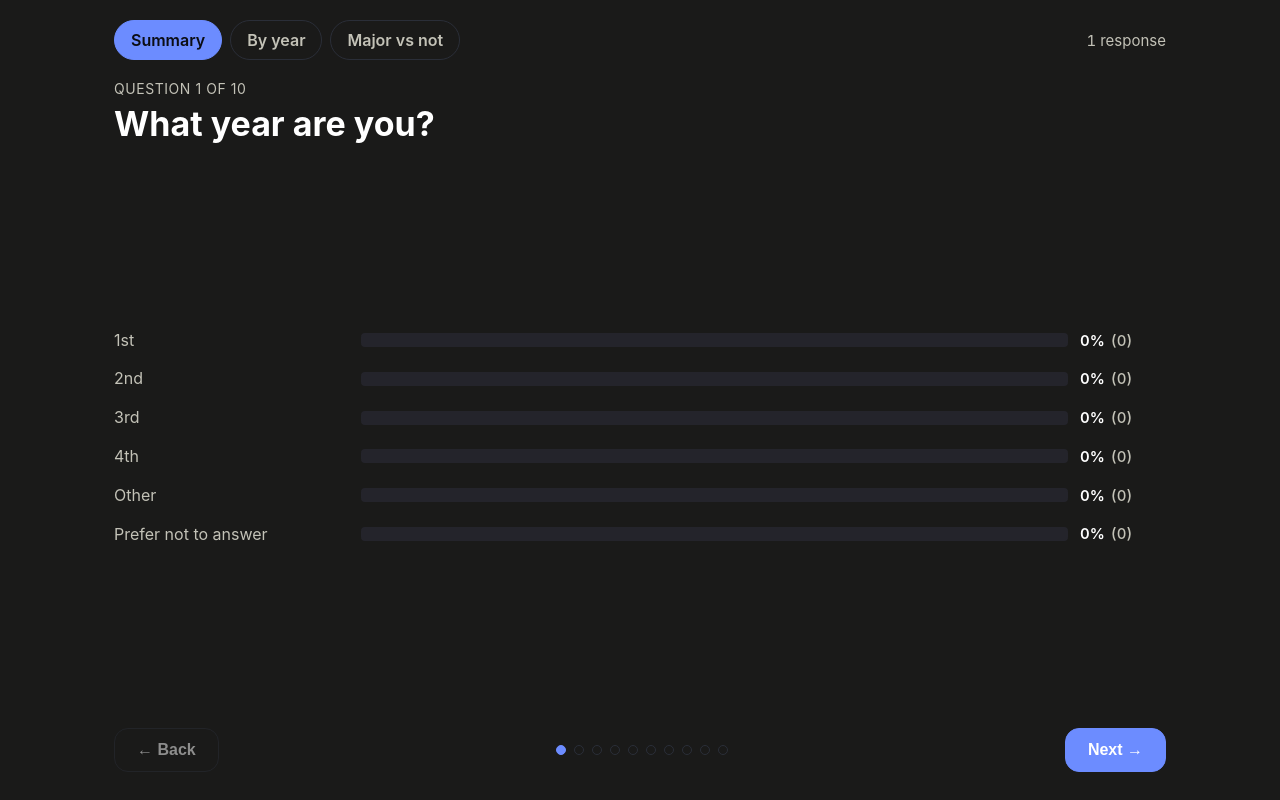
After one commit to Rushilwiz/survey, a Flask app: page /graphs in a window 1280 px wide. The commit adds this page. Run offline with Flask 3, Linux system fonts and the light colour scheme; tables that the repository leaves empty hold one stand-in row (values such as "Sample post"); some libraries are stand-ins or nearby versions.

Commit message:
feat: added graphs

```diff
--- a/app.py
+++ b/app.py
@@ -7,10 +7,15 @@ timestamp. Dedup is best-effort via a short-lived cookie holding that token.
 See PRD.md and docs/adr/0001-anonymity-and-best-effort-dedup.md.
 """
 
+import functools
+import io
 import os
 import sqlite3
 import uuid
+from collections import Counter, defaultdict
 from datetime import datetime, timezone
+
+import segno
 
 from flask import (
     Flask, g, jsonify, make_response, render_template, request, Response,
@@ -20,6 +25,8 @@ DB_PATH = os.environ.get("SURVEY_DB", "survey.db")
 TOKEN_COOKIE = "survey_token"
 COOKIE_MAX_AGE = 2 * 60 * 60  # ~2 hours
 EXPORT_TOKEN = os.environ.get("EXPORT_TOKEN")  # if set, /export requires ?token=
+# Public address the projector QR points at; the counter also prints it.
+SURVEY_URL = os.environ.get("SURVEY_URL", "https://survey.rushil.land")
 
 PNA = "pna"  # "Prefer not to answer" slug, shared across questions
 
@@ -83,6 +90,7 @@ QUESTIONS = [
                  (PNA, "Prefer not to answer")]},
 ]
 Q_KEYS = [q["key"] for q in QUESTIONS]
+Q_BY_KEY = {q["key"]: q for q in QUESTIONS}
 ALLOWED = {q["key"]: {slug for slug, _ in q["options"]} for q in QUESTIONS}
 
 app = Flask(__name__)
@@ -203,11 +211,35 @@ def submit():
     return resp
 
 
+# --- projector QR ------------------------------------------------------------
+
+@functools.lru_cache(maxsize=4)
+def qr_svg(url):
+    """Inline SVG QR for `url`. Cached: the URL is fixed for the process.
+
+    Inlined rather than served as a file so the projector page needs no second
+    request, and sized by CSS via the viewBox (omitsize drops width/height).
+    """
+    buf = io.BytesIO()
+    segno.make(url, error="m").save(
+        buf, kind="svg", border=2, omitsize=True,
+        dark="#000", light="#fff", xmldecl=False, svgns=True,
+        svgclass=None, lineclass=None,
+    )
+    return buf.getvalue().decode()
+
+
+def display_url(url):
+    """`https://survey.rushil.land/` -> `survey.rushil.land` for the readout."""
+    return url.split("://", 1)[-1].rstrip("/")
+
+
 @app.get("/counter")
 def counter():
     class_size = get_meta("class_size")
     return render_template(
-        "counter.html", count=count_submissions(), class_size=class_size
+        "counter.html", count=count_submissions(), class_size=class_size,
+        qr=qr_svg(SURVEY_URL), survey_url=display_url(SURVEY_URL),
     )
 
 
@@ -227,9 +259,14 @@ def class_size():
                    class_size=int(raw) if raw.isdigit() else None)
 
 
+def token_ok():
+    """Gate for the read-everything surfaces (/export, /graphs)."""
+    return not EXPORT_TOKEN or request.args.get("token") == EXPORT_TOKEN
+
+
 @app.get("/export")
 def export():
-    if EXPORT_TOKEN and request.args.get("token") != EXPORT_TOKEN:
+    if not token_ok():
         return Response("forbidden", status=403, mimetype="text/plain")
     import csv
     import io
@@ -247,6 +284,73 @@ def export():
     )
 
 
+# --- graphs ------------------------------------------------------------------
+
+# How the room can be sliced. `by` names the single-choice question whose
+# options become the series; None is the whole room as one series.
+GRAPH_VIEWS = [
+    {"key": "summary", "label": "Summary", "by": None},
+    {"key": "year", "label": "By year", "by": "q1"},
+    {"key": "major", "label": "Major vs not", "by": "q2"},
+]
+
+
+def build_stats():
+    """Aggregate the whole table into counts[view][group][slug].
+
+    One pass over the rows per question/view; the data set is one class, so
+    this is cheaper than the round trips a per-slice SQL query would cost.
+    Single-choice answers were coerced to a valid slug on write, so a row's
+    value is usable as a group key directly; q4 holds comma-joined slugs.
+    """
+    rows = get_db().execute(
+        f"SELECT {','.join(Q_KEYS)} FROM submissions"
+    ).fetchall()
+
+    views = []
+    for view in GRAPH_VIEWS:
+        by = view["by"]
+        defs = ([("all", "All responses")] if by is None
+                else list(Q_BY_KEY[by]["options"]))
+        sizes = Counter("all" if by is None else (r[by] or "") for r in rows)
+        # Drop empty groups: an absent year is a series nobody can read.
+        views.append({
+            "key": view["key"], "label": view["label"],
+            "groups": [{"key": k, "label": label, "n": sizes[k]}
+                       for k, label in defs if sizes[k]],
+        })
+
+    questions = []
+    for q in QUESTIONS:
+        key = q["key"]
+        per_view = {}
+        for view in GRAPH_VIEWS:
+            by = view["by"]
+            tally = defaultdict(Counter)
+            for r in rows:
+                gkey = "all" if by is None else (r[by] or "")
+                value = r[key] or ""
+                for slug in (value.split(",") if q["multi"] else [value]):
+                    if slug in ALLOWED[key]:
+                        tally[gkey][slug] += 1
+            per_view[view["key"]] = {g: dict(c) for g, c in tally.items()}
+        questions.append({
+            "key": key, "text": q["text"], "multi": q["multi"],
+            "options": [{"slug": slug, "label": label}
+                        for slug, label in q["options"]],
+            "counts": per_view,
+        })
+
+    return {"total": len(rows), "views": views, "questions": questions}
+
+
+@app.get("/graphs")
+def graphs():
+    if not token_ok():
+        return Response("forbidden", status=403, mimetype="text/plain")
+    return render_template("graphs.html", stats=build_stats())
+
+
 # Ensure the schema exists on import (safe: CREATE TABLE IF NOT EXISTS).
 with app.app_context():
     init_db()
--- a/compose.yaml
+++ b/compose.yaml
@@ -7,7 +7,9 @@ services:
       - survey-data:/data
     environment:
       # Set this to require ?token=... on /export. Leave unset to keep it open.
-      EXPORT_TOKEN: ${EXPORT_TOKEN:-}
+      EXPORT_TOKEN: ${EXPORT_TOKEN:-token}
+      # Public URL the counter's QR code points at.
+      SURVEY_URL: ${SURVEY_URL:-https://survey.rushil.land}
     restart: unless-stopped
     healthcheck:
       test: ["CMD", "python", "-c",
--- a/requirements.txt
+++ b/requirements.txt
@@ -1,3 +1,4 @@
 Flask>=3.0
+segno>=1.6          # pure-python QR for the projector counter
 # Optional for production serving:
 gunicorn>=21
--- /dev/null
+++ b/static/graphs.js
@@ -0,0 +1,141 @@
+/* Results slideshow: one question per screen, with the room sliced three ways.
+   All counts are rendered server-side into #stats-data, so paging and
+   switching breakdowns never hits the network. */
+(function () {
+  const stats = JSON.parse(document.getElementById("stats-data").textContent);
+  const el = (id) => document.getElementById(id);
+  const chart = el("chart"), legend = el("legend"), dots = el("dots");
+
+  // Deep-linkable: /graphs?token=..&view=year&q=4 opens straight on a slide.
+  const params = new URLSearchParams(location.search);
+  const named = stats.views.findIndex((v) => v.key === params.get("view"));
+  let viewIdx = named < 0 ? 0 : named;
+  let step = Math.min(
+    stats.questions.length - 1,
+    Math.max(0, (parseInt(params.get("q"), 10) || 1) - 1),
+  );
+
+  const pct = (n, d) => (d ? (100 * n) / d : 0);
+  // One decimal, but never a trailing ".0" -- these are read at a distance.
+  const fmt = (x) => String(Math.round(x * 10) / 10);
+
+  if (!stats.total) {
+    chart.innerHTML = '<p class="empty muted">No submissions yet.</p>';
+    el("q-title").textContent = "Nothing to show";
+    document.querySelector(".graph-nav").classList.add("hidden");
+    return;
+  }
+
+  // --- chrome built once ----------------------------------------------------
+  stats.views.forEach((v, i) => {
+    const b = document.createElement("button");
+    b.type = "button";
+    b.className = "view-btn";
+    b.textContent = v.label;
+    b.setAttribute("role", "tab");
+    b.addEventListener("click", () => { viewIdx = i; render(); });
+    el("view-toggle").appendChild(b);
+  });
+
+  stats.questions.forEach((_, i) => {
+    const d = document.createElement("button");
+    d.type = "button";
+    d.className = "dot";
+    d.setAttribute("aria-label", `Question ${i + 1}`);
+    d.addEventListener("click", () => { step = i; render(); });
+    dots.appendChild(d);
+  });
+
+  // --- rendering ------------------------------------------------------------
+  function bar(group, gi, count, optLabel) {
+    const share = pct(count, group.n);
+    const wrap = document.createElement("div");
+    wrap.className = "bar";
+    wrap.title = `${group.label} — ${optLabel}: ${count} of ${group.n} (${fmt(share)}%)`;
+
+    const track = document.createElement("span");
+    track.className = "track";
+    const fill = document.createElement("span");
+    fill.className = "fill";
+    fill.style.width = share + "%";
+    fill.style.background = `var(--s${(gi % 8) + 1})`;
+    track.appendChild(fill);
+
+    const val = document.createElement("span");
+    val.className = "val";
+    val.innerHTML = `${fmt(share)}%<span class="cnt">${count}</span>`;
+
+    wrap.append(track, val);
+    return wrap;
+  }
+
+  function render() {
+    const view = stats.views[viewIdx];
+    const q = stats.questions[step];
+    const counts = q.counts[view.key];
+    const grouped = view.groups.length > 1;
+
+    Array.from(el("view-toggle").children).forEach((b, i) =>
+      b.classList.toggle("on", i === viewIdx));
+    Array.from(dots.children).forEach((d, i) =>
+      d.classList.toggle("on", i === step));
+
+    el("view-n").textContent =
+      `${stats.total} response${stats.total === 1 ? "" : "s"}`;
+    el("q-index").textContent = `Question ${step + 1} of ${stats.questions.length}`;
+    el("q-title").textContent = q.text;
+    el("q-note").classList.toggle("hidden", !q.multi);
+    el("prev").disabled = step === 0;
+    el("next").disabled = step === stats.questions.length - 1;
+
+    // Legend only earns its space when there is more than one series.
+    legend.innerHTML = "";
+    legend.classList.toggle("hidden", !grouped);
+    if (grouped) {
+      view.groups.forEach((g, gi) => {
+        const item = document.createElement("span");
+        item.className = "legend-item";
+        item.innerHTML =
+          `<span class="swatch" style="background:var(--s${(gi % 8) + 1})"></span>` +
+          `${g.label} <span class="muted">n=${g.n}</span>`;
+        legend.appendChild(item);
+      });
+    }
+
+    chart.innerHTML = "";
+    chart.classList.toggle("grouped", grouped);
+    q.options.forEach((opt) => {
+      const row = document.createElement("div");
+      row.className = "row";
+
+      const label = document.createElement("div");
+      label.className = "row-label";
+      label.textContent = opt.label;
+
+      const bars = document.createElement("div");
+      bars.className = "row-bars";
+      view.groups.forEach((g, gi) =>
+        bars.appendChild(bar(g, gi, (counts[g.key] || {})[opt.slug] || 0, opt.label)));
+
+      row.append(label, bars);
+      chart.appendChild(row);
+    });
+  }
+
+  const move = (d) => {
+    step = Math.min(stats.questions.length - 1, Math.max(0, step + d));
+    render();
+  };
+  el("prev").addEventListener("click", () => move(-1));
+  el("next").addEventListener("click", () => move(1));
+  document.addEventListener("keydown", (e) => {
+    if (e.key === "ArrowRight" || e.key === " ") { e.preventDefault(); move(1); }
+    else if (e.key === "ArrowLeft") move(-1);
+    else if (e.key >= "1" && e.key <= String(stats.views.length)) {
+      viewIdx = Number(e.key) - 1;
+      render();
+    }
+  });
+
+  render();
+})();
--- a/static/style.css
+++ b/static/style.css
@@ -115,16 +149,27 @@ textarea:focus { outline: none; border-color: var(--accent); }
   color: var(--fg);
   cursor: pointer;
 }
-.btn.primary, .btn:not(.ghost):not(.primary) {
+.btn.primary,
+.btn:not(.ghost):not(.primary) {
   background: var(--accent);
   color: var(--accent-fg);
   border-color: var(--accent);
 }
-.btn.ghost { background: transparent; flex: 0 0 auto; padding-inline: 22px; }
-.btn:disabled { opacity: .5; cursor: default; }
+.btn.ghost {
+  background: transparent;
+  flex: 0 0 auto;
+  padding-inline: 22px;
+}
+.btn:disabled {
+  opacity: 0.5;
+  cursor: default;
+}
 
 /* ---- Result ---- */
-.result { justify-content: center; text-align: center; }
+.result {
+  justify-content: center;
+  text-align: center;
+}
 .card {
   background: var(--card);
   border: 1.5px solid var(--border);
@@ -203,4 +319,235 @@ body.counter {
   cursor: pointer;
   font: inherit;
 }
-.hidden { display: none !important; }
+.hidden {
+  display: none !important;
+}
+
+/* ---- Graphs ---- */
+/* Dark like the counter: this is the other surface that goes on the projector.
+   Series hues are the validated dark-surface categorical order. */
+body.graphs {
+  color-scheme: dark;
+  --fg: #fff;
+  --muted: #c3c2b7;
+  --accent: #6c8cff;
+  --border: #2a2e38;
+  --track: #24242b;
+  --s1: #3987e5;
+  --s2: #d95926;
+  --s3: #199e70;
+  --s4: #c98500;
+  --s5: #d55181;
+  --s6: #008300;
+  --s7: #9085e9;
+  --s8: #e66767;
+  background: #1a1a19;
+  color: var(--fg);
+}
+.graphs-view {
+  height: 100dvh;
+  overflow: hidden;
+  max-width: 1100px;
+  margin: 0 auto;
+  padding: max(20px, env(safe-area-inset-top)) 24px 28px;
+  display: flex;
+  flex-direction: column;
+  gap: 20px;
+}
+.graphs-head {
+  display: flex;
+  gap: 16px;
+  align-items: center;
+  justify-content: space-between;
+  flex-wrap: wrap;
+}
+.view-toggle {
+  display: flex;
+  gap: 8px;
+  flex-wrap: wrap;
+}
+.view-btn {
+  font: inherit;
+  font-weight: 600;
+  padding: 9px 16px;
+  border-radius: 999px;
+  border: 1.5px solid var(--border);
+  background: transparent;
+  color: var(--muted);
+  cursor: pointer;
+}
+.view-btn.on {
+  background: var(--accent);
+  border-color: var(--accent);
+  color: #0b0d14;
+}
+.view-n {
+  font-size: 15px;
+  font-variant-numeric: tabular-nums;
+}
+
+.slide {
+  flex: 1;
+  min-height: 0;
+  display: flex;
+  flex-direction: column;
+}
+.q-index {
+  font-size: 14px;
+  letter-spacing: 0.04em;
+  text-transform: uppercase;
+}
+.q-title {
+  font-size: clamp(22px, 3.4vw, 34px);
+  font-weight: 650;
+  margin: 6px 0 4px;
+}
+.q-note {
+  font-size: 14px;
+  margin: 0 0 4px;
+}
+
+.legend {
+  display: flex;
+  flex-wrap: wrap;
+  gap: 8px 20px;
+  margin: 14px 0 18px;
+}
+.legend-item {
+  display: inline-flex;
+  align-items: center;
+  gap: 8px;
+  font-size: 15px;
+}
+.swatch {
+  width: 12px;
+  height: 12px;
+  border-radius: 3px;
+}
+
+/* The nav stays put; a tall grouped question scrolls inside the chart.
+   `safe center` centres a short chart without clipping the top of a tall one. */
+.chart {
+  flex: 1;
+  min-height: 0;
+  overflow-y: auto;
+  display: flex;
+  flex-direction: column;
+  justify-content: safe center;
+  gap: 18px;
+  margin-top: 18px;
+}
+.chart.grouped {
+  gap: 14px;
+}
+.row {
+  display: grid;
+  grid-template-columns: minmax(120px, 22%) 1fr;
+  gap: 16px;
+  align-items: center;
+}
+.row-label {
+  font-size: 16px;
+  color: var(--muted);
+  line-height: 1.3;
+}
+/* 2px of surface between adjacent bars so fills never touch. */
+.row-bars {
+  display: flex;
+  flex-direction: column;
+  gap: 2px;
+}
+.bar {
+  display: flex;
+  align-items: center;
+  gap: 12px;
+}
+.track {
+  flex: 1;
+  height: 14px;
+  background: var(--track);
+  border-radius: 4px;
+  overflow: hidden;
+}
+.chart.grouped .track {
+  height: 9px;
+  border-radius: 3px;
+}
+/* Grouped rows stack up to 6 bars: the value text, not the track, sets the
+   row height, so it tightens too. */
+.chart.grouped .bar {
+  line-height: 1.2;
+}
+.chart.grouped .val {
+  font-size: 13px;
+  min-width: 78px;
+}
+.fill {
+  display: block;
+  height: 100%;
+  border-radius: 0 4px 4px 0;
+  transition: width 0.2s ease;
+}
+.val {
+  flex: 0 0 auto;
+  min-width: 86px;
+  font-size: 15px;
+  font-weight: 600;
+  font-variant-numeric: tabular-nums;
+}
+.val .cnt {
+  color: var(--muted);
+  font-weight: 500;
+  margin-left: 6px;
+}
+.val .cnt::before {
+  content: "(";
+}
+.val .cnt::after {
+  content: ")";
+}
+.empty {
+  font-size: 18px;
+}
+
+.graph-nav {
+  display: flex;
+  align-items: center;
+  gap: 16px;
+}
+.graph-nav .btn {
+  flex: 0 0 auto;
+  padding: 12px 22px;
+  font-size: 16px;
+}
+.dots {
+  flex: 1;
+  display: flex;
+  gap: 8px;
+  justify-content: center;
+  flex-wrap: wrap;
+}
+.dot {
+  width: 10px;
+  height: 10px;
+  padding: 0;
+  border-radius: 50%;
+  border: 1.5px solid var(--border);
+  background: transparent;
+  cursor: pointer;
+}
+.dot.on {
+  background: var(--accent);
+  border-color: var(--accent);
+}
+
+@media (max-width: 640px) {
+  .row {
+    grid-template-columns: 1fr;
+    gap: 6px;
+  }
+  .val {
+    min-width: 74px;
+    font-size: 14px;
+  }
+}
--- a/templates/counter.html
+++ b/templates/counter.html
@@ -17,6 +17,10 @@
       <button type="submit" class="btn primary">Set</button>
     </form>
   </div>
+  <div class="qr-block">
+    <div class="qr">{{ qr|safe }}</div>
+    <div class="qr-url">{{ survey_url }}</div>
+  </div>
   <div class="counter-footer">
     <span class="muted">submissions</span>
     <button type="button" id="edit-size" class="linkish{{ ' hidden' if not class_size else '' }}">
--- /dev/null
+++ b/templates/graphs.html
@@ -0,0 +1,31 @@
+{% extends "base.html" %}
+{% block title %}Results{% endblock %}
+{% block body_class %}graphs{% endblock %}
+{% block content %}
+<main class="graphs-view">
+  <header class="graphs-head">
+    <div id="view-toggle" class="view-toggle" role="tablist" aria-label="Breakdown"></div>
+    <div id="view-n" class="view-n muted"></div>
+  </header>
+
+  <section class="slide">
+    <div class="q-head">
+      <div id="q-index" class="q-index muted"></div>
+      <h1 id="q-title" class="q-title"></h1>
+      <p id="q-note" class="q-note muted hidden">
+        Select all that apply — bars are % of each group, so they can total over 100%.
+      </p>
+    </div>
+    <div id="legend" class="legend hidden"></div>
+    <div id="chart" class="chart"></div>
+  </section>
+
+  <nav class="graph-nav">
+    <button type="button" id="prev" class="btn ghost">← Back</button>
+    <div id="dots" class="dots"></div>
+    <button type="button" id="next" class="btn">Next →</button>
+  </nav>
+</main>
+<script id="stats-data" type="application/json">{{ stats|tojson }}</script>
+<script src="{{ url_for('static', filename='graphs.js') }}"></script>
+{% endblock %}
```
Also changed, not shown: other parts of static/style.css (+128 -23 lines), README.md.
